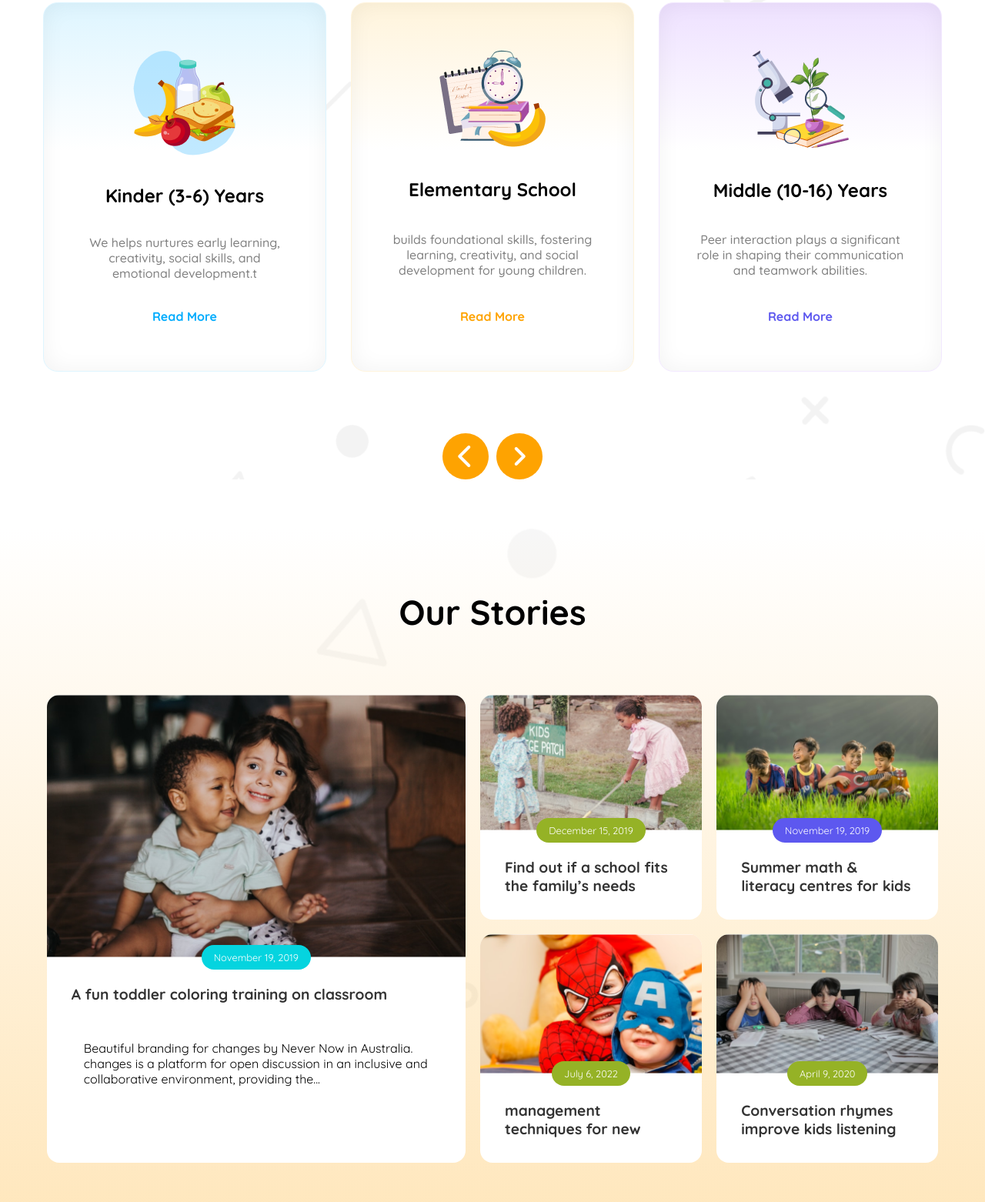
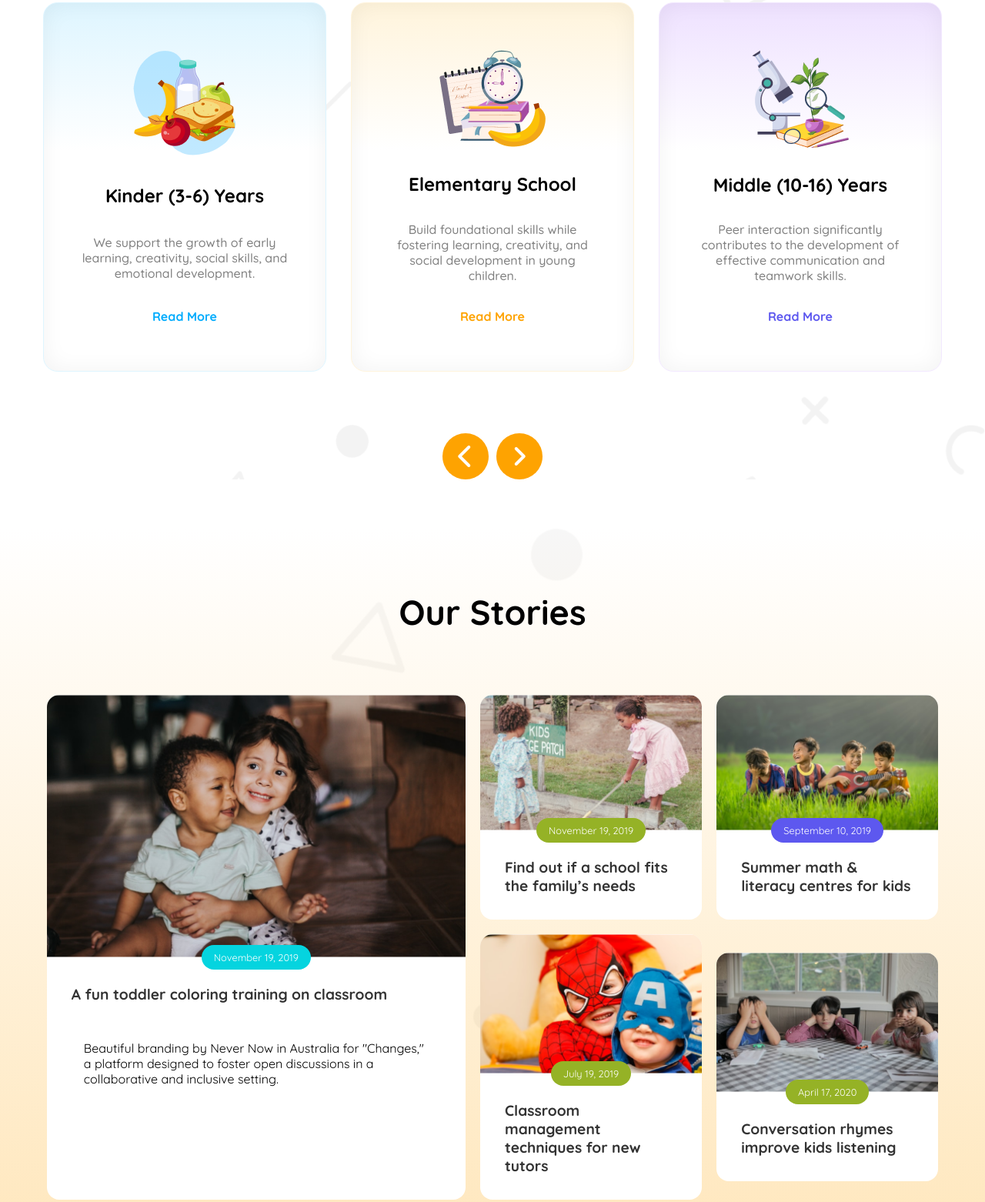
Before and after one commit to RifatPro/Assignment-2-Kids-School-, a plain HTML site: page index.html in a window 1280 px wide. Shown: the part 926-2488 px from the top of the page at 77% size. Drawn offline with Linux system fonts and the light colour scheme; a web font is replaced by a local one.

Commit message:
problem solved

```diff
--- a/index.html
+++ b/index.html
@@ -11,6 +11,8 @@
         <link rel="stylesheet" href="style.css" />
         <title>Kids School</title>
       </head>
+
+
       <body>
         <div class="marquee">
           <p>Admission is starting from February 1, 2025.</p>
@@ -21,6 +23,8 @@
           <p>Admission is starting from February 1, 2025.</p>
           <p>Admission is starting from February 1, 2025.</p>
         </div>
+
+
         <nav class="display-flex">
           <div class="logo display-flex">
             <img src="assets/logo.png" alt="logo" />
@@ -39,6 +43,8 @@
             <i class="fa-solid fa-bars"></i>
           </div>
         </nav>
+
+
         <section class="hero display-flex">
           <div class="hero-text">
             <h1>
@@ -53,6 +59,8 @@
           </div>
           <img src="assets/hero-kids.png" alt="" />
         </section>
+
+
         <section class="curriculum">
           <h1>Standard Curriculum</h1>
           <div class="curriculum-card-container display-flex">
@@ -60,8 +68,7 @@
               <img src="assets/kinder.png" alt="kinder" />
               <h1>Kinder (3-6) Years</h1>
               <p>
-                We helps nurtures early learning, creativity, social skills, and
-                emotional development.t
+                We support the growth of early learning, creativity, social skills, and emotional development.
               </p>
               <div class="read-more">Read More</div>
             </div>
@@ -69,8 +76,7 @@
               <img src="assets/elementary.png" alt="kinder" />
               <h1>Elementary School</h1>
               <p>
-                builds foundational skills, fostering learning, creativity, and
-                social development for young children.
+                Build foundational skills while fostering learning, creativity, and social development in young children.
               </p>
               <div class="read-more">Read More</div>
             </div>
@@ -78,21 +84,23 @@
               <img src="assets/middle.png" alt="kinder" />
               <h1>Middle (10-16) Years</h1>
               <p>
-                Peer interaction plays a significant role in shaping their
-                communication and teamwork abilities.
+                Peer interaction significantly contributes to the development of effective communication and teamwork skills.
               </p>
               <div class="read-more">Read More</div>
             </div>
           </div>
           <div class="sliders">
-            <button class="left-arrow">
-              <i class="fa-solid fa-chevron-left"></i>
-            </button>
-            <button class="right-arrow">
-              <i class="fa-solid fa-angle-right"></i>
-            </button>
+            <button class="left-arrow" aria-label="Slide Left">
+                <i class="fa-solid fa-chevron-left"></i>
+              </button>
+              <button class="right-arrow" aria-label="Slide Right">
+                <i class="fa-solid fa-angle-right"></i>
+              </button>
+
           </div>
         </section>
+
+
         <section class="stories">
           <h1>Our Stories</h1>
           <div class="stories-flex-container display-flex">
@@ -101,36 +109,38 @@
               <button class="date">November 19, 2019</button>
               <h1>A fun toddler coloring training on classroom</h1>
               <p>
-                Beautiful branding for changes by Never Now in Australia. changes is
-                a platform for open discussion in an inclusive and collaborative
-                environment, providing the...
+                Beautiful branding by Never Now in Australia for "Changes," a platform designed to foster open discussions in a collaborative and inclusive setting.
               </p>
             </div>
+
             <div class="stories-grid-container">
               <div class="stories-box">
                 <img src="assets/story-2.png" alt="" />
-                <button class="date">December 15, 2019</button>
+                <button class="date">November 19, 2019</button>
                 <h1>Find out if a school fits the family’s needs</h1>
               </div>
               <div class="stories-box">
                 <img src="assets/story-3.png" alt="" />
-                <button class="date vlt-btn">November 19, 2019</button>
+                <button class="date vlt-btn">September 10, 2019</button>
                 <h1>Summer math & literacy centres for kids</h1>
               </div>
               <div class="stories-box">
                 <img src="assets/story-4.png" alt="" />
-                <button class="date">July 6, 2022</button>
-                <h1>management techniques for new</h1>
+                <button class="date">July 19, 2019</button>
+                <h1>Classroom management techniques for new tutors</h1>
               </div>
               <div class="stories-box">
                 <img src="assets/story-5.png" alt="" />
-                <button class="date">April 9, 2020</button>
+                <button class="date">April 17, 2020</button>
                 <h1>Conversation rhymes improve kids listening</h1>
               </div>
             </div>
+
           </div>
           <button class="primary-btn view-all">View All</button>
         </section>
+
+
         <footer class="display-flex">
           <div class="first-flex">
             <div class="footer-main">
@@ -164,5 +174,7 @@
             </div>
           </div>
         </footer>
+
+
       </body>
 </html>
--- a/style.css
+++ b/style.css
@@ -6,7 +6,7 @@
   box-sizing: border-box;
 }
 
-/* ----reusable-code--- */
+/* ----this part of code can be use again in future--- */
 :root {
   --violet: #5d58ef;
   --blue: #01acfd;
@@ -36,7 +36,8 @@
 li:hover a {
   text-decoration: underline;
 }
-/* individual codes */
+
+/* different part code*/
 
 .marquee {
   background: var(--violet);
```
